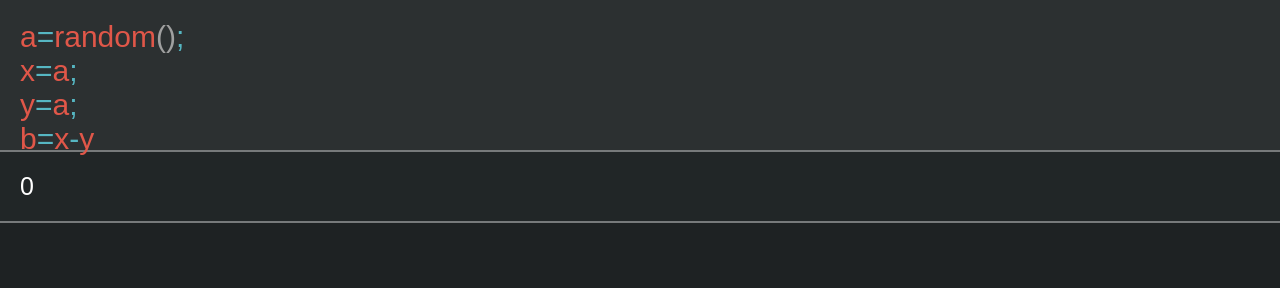
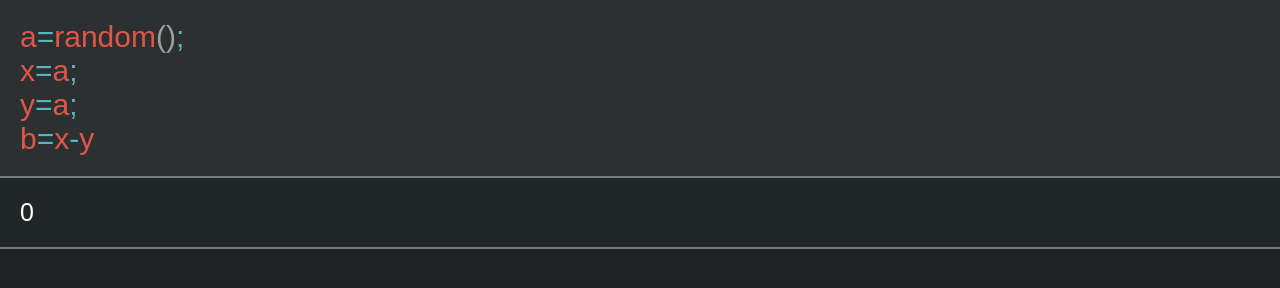
Before and after one commit to Gbr22/kalk, a plain HTML site: page index.html in a window 1280 px wide. Drawn offline with Linux system fonts and the light colour scheme.

Commit message:
fix vertical overflow

```diff
--- a/main.css
+++ b/main.css
@@ -13,6 +13,10 @@ body, html {
     color: transparent;
     background-color: transparent;
     caret-color: white;
+
+    position: absolute;
+    top: 0;
+    left: 0;
 }
 #syntax {
     color: white;
@@ -30,18 +34,18 @@ body, html {
     box-sizing: border-box;
     font-size: 30px;
     font-family: inherit;
-    position: absolute;
-    top: 0;
-    left: 0;
     padding: 20px;
+    overflow: hidden;
+    word-wrap: none;
+    white-space: nowrap;
 }
 
 #input_wrap {
     box-sizing: border-box;
     resize: none;
-    width: 100%;
-    height: 150px;
+    overflow: auto;
     position: relative;
+    flex: none;
 }
 #output {
     padding: 20px;
```
Also changed, not shown: index.html (+2 -1 lines).
